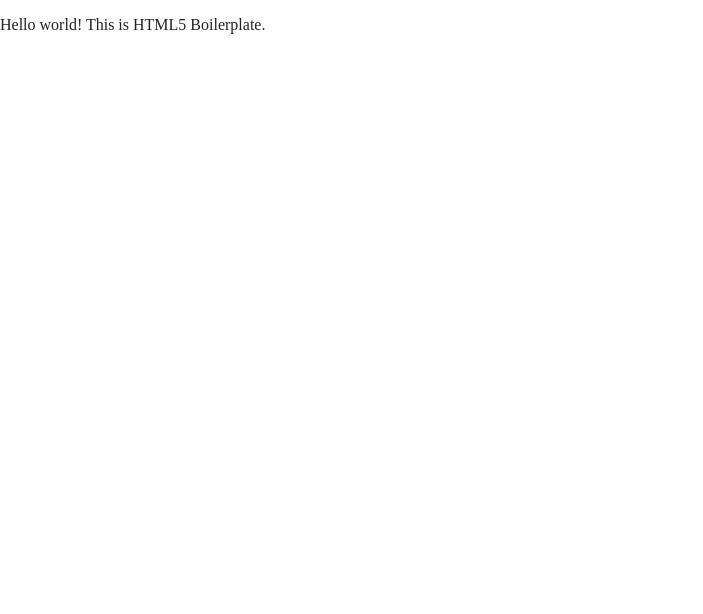
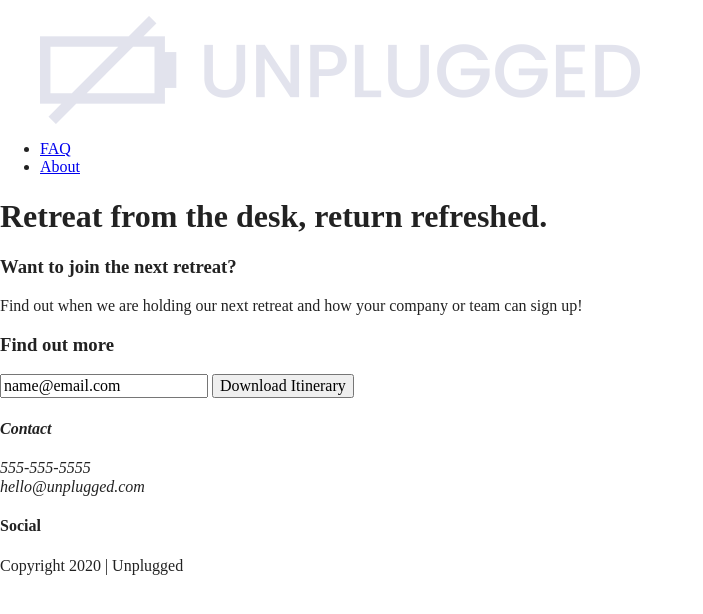
Before and after one commit to annapaula20/unplugged-retreat, a website built with Parcel: page index.html in a window 1280 px wide. Shown: the whole page, without its empty margins (0-703 px from the left). Built offline with nearby package versions, Linux system fonts and the light colour scheme.

Commit message:
Added groundwork code to homepage

```diff
--- a/index.html
+++ b/index.html
@@ -3,7 +3,7 @@
 
   <head>
     <meta charset="utf-8">
-  <title></title>
+    <title>Unplugged|home</title>
     <meta name="description" content="">
     <meta name="viewport" content="width=device-width, initial-scale=1">
 
@@ -21,11 +21,69 @@
 
     <meta name="theme-color" content="#fafafa">
   </head>
+  <body>
+    <header>
+      <div class="content-wrapper">
+        <figure>
+          <a href="#"><img src="img/unpluggedlogo.png" alt="unplugged logo"></a>
+        </figure>
+        <div class="header-divider"></div>
+          <nav>
+            <ul>
+              <li><a href="faq/index.html" target="_blank">FAQ</a></li>
+              <li><a href="about/index.html" target="_blank">About</a></li>
+            </ul>
+          </nav>
+      </div>
+    </header>
 
-<body>
+    <main>
+
+      <section class="hero-area"">
+        <div class="content-wrapper"></div>
+          <h1>Retreat from the desk, return refreshed.</h1>
+      </section>
+
+      <aside>
+        <div class="content-wrapper">
+          <div class="form-description">
+            <h3>Want to join the next retreat?</h3>
+            <p>Find out when we are holding our next retreat and how your company or team can sign up!</p>
+          </div>
+          <div class="form">
+            <h3>Find out more</h3>
+            <input type="text" name="name" value="name@email.com">
+            <input type="button" value="Download Itinerary">
+          </div>
+        </div>
+      </aside>
+
+    </main>
+
+    <footer>
+      <div class="content-wrapper">
+        <div class="footer-content">
+          <address class="contact">
+            <h4>Contact</h4>
+            <p>555-555-5555<br>hello@unplugged.com</p>
+          </address>
+
+          <div class="social">
+            <h4>Social</h4>
+            <div class="social-icons">
+              <p><a href="https://facebook.com" target="_blank"></a></p>
+              <p><a href="https://twitter.com" target="_blank"></a></p>
+              <p><a href="https://instagram.com" target="_blank"></a></p>
+            </div>
+          </div>
+        </div>
+      </div>
+      <div class="copyright">
+        <p>Copyright 2020 | Unplugged</p>
+      </div>
+    </footer>
 
   <!-- Add your site or application content here -->
-  <p>Hello world! This is HTML5 Boilerplate.</p>
   <script src="/js/vendor/modernizr-3.11.2.min.js"></script>
   <script src="js/plugins.js"></script>
   <script src="js/main.js"></script>
@@ -36,6 +94,6 @@
     ga('create', 'UA-XXXXX-Y', 'auto'); ga('set', 'anonymizeIp', true); ga('set', 'transport', 'beacon'); ga('send', 'pageview')
   </script>
   <script src="https://www.google-analytics.com/analytics.js" async></script>
-</body>
+
 
 </html>
```
Lines whose indentation alone changed are shown as unchanged.
